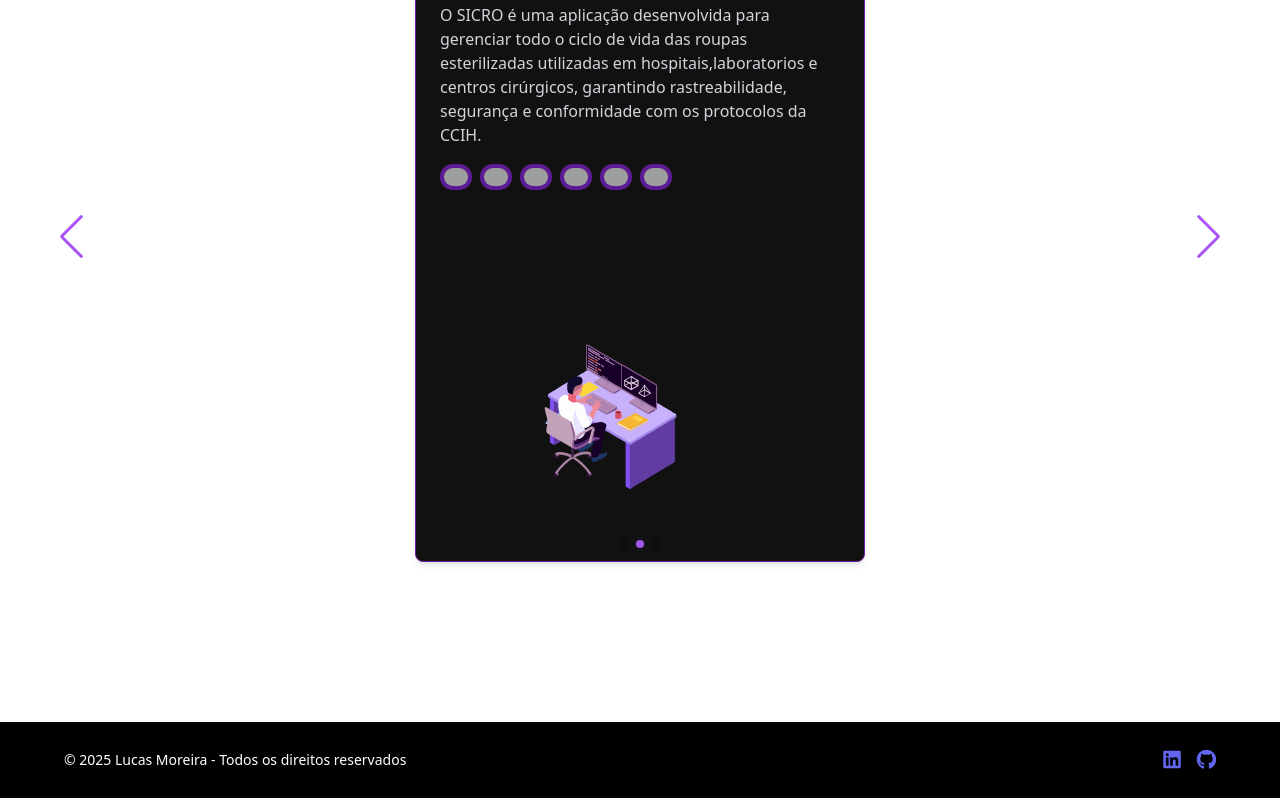
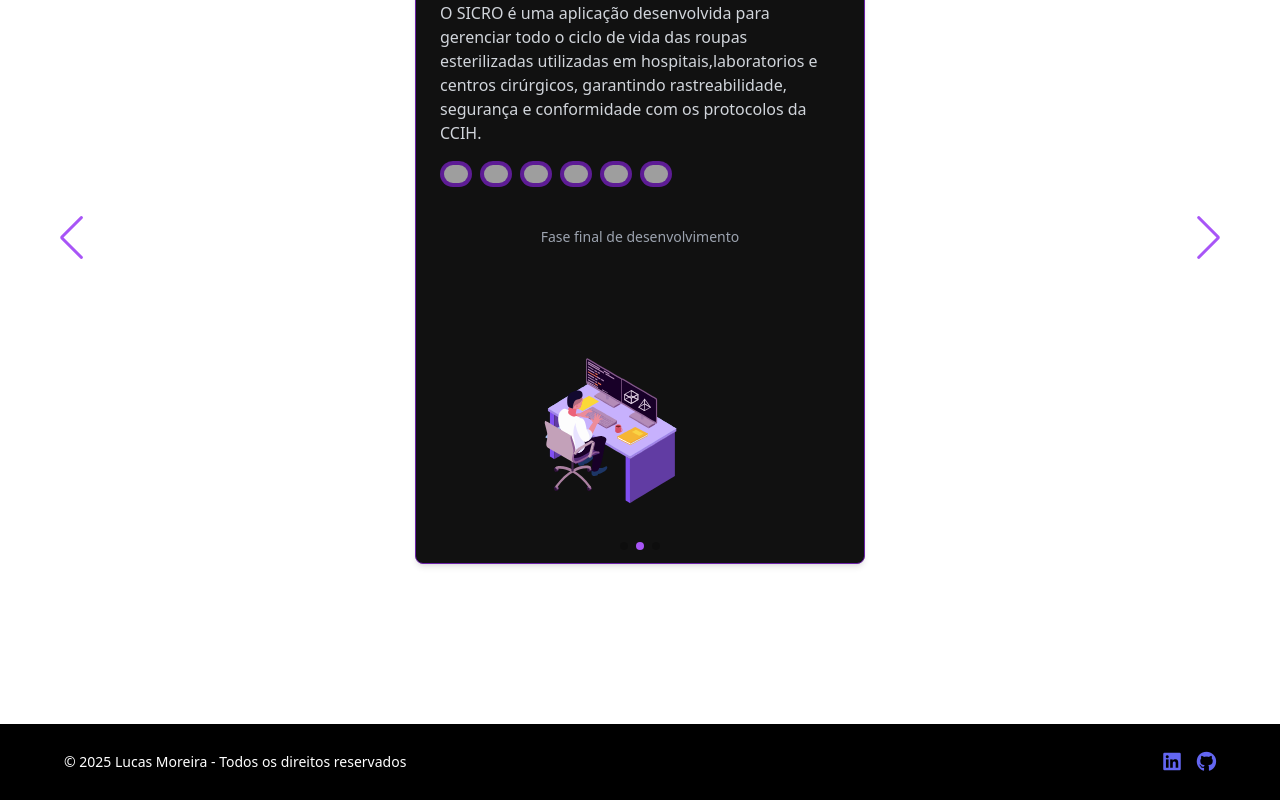
Before and after one commit to lucasvrmoreira/meu-portfolio, a React (Create React App) app: page / in a window 1280 px wide. Shown: the part 3245-4045 px from the top of the page. Built offline with nearby package versions, Linux system fonts and the light colour scheme; grey boxes are pictures that could not be loaded.

Commit message:
atualização favicon e lottie

```diff
--- a/src/components/Projetos.jsx
+++ b/src/components/Projetos.jsx
@@ -277,7 +277,10 @@ export default function Projetos() {
 
                     {/* Animação de manutenção */}
                     {projeto.lottie && (
-                      <div className="relative pt-4 flex justify-center items-center min-h-[320px] overflow-visible">
+                      <div className="relative pt-4 flex flex-col justify-center items-center min-h-[320px] overflow-visible">
+                        <p className="text-center mb-3 text-sm text-gray-400">
+                          Fase final de desenvolvimento
+                        </p>
                         <Lottie
                           animationData={projeto.lottie}
                           loop
@@ -285,6 +288,7 @@ export default function Projetos() {
                         />
                       </div>
                     )}
+
 
 
 
```
Also changed, not shown: 1 other file (tests, documents, lock files or other folders).
